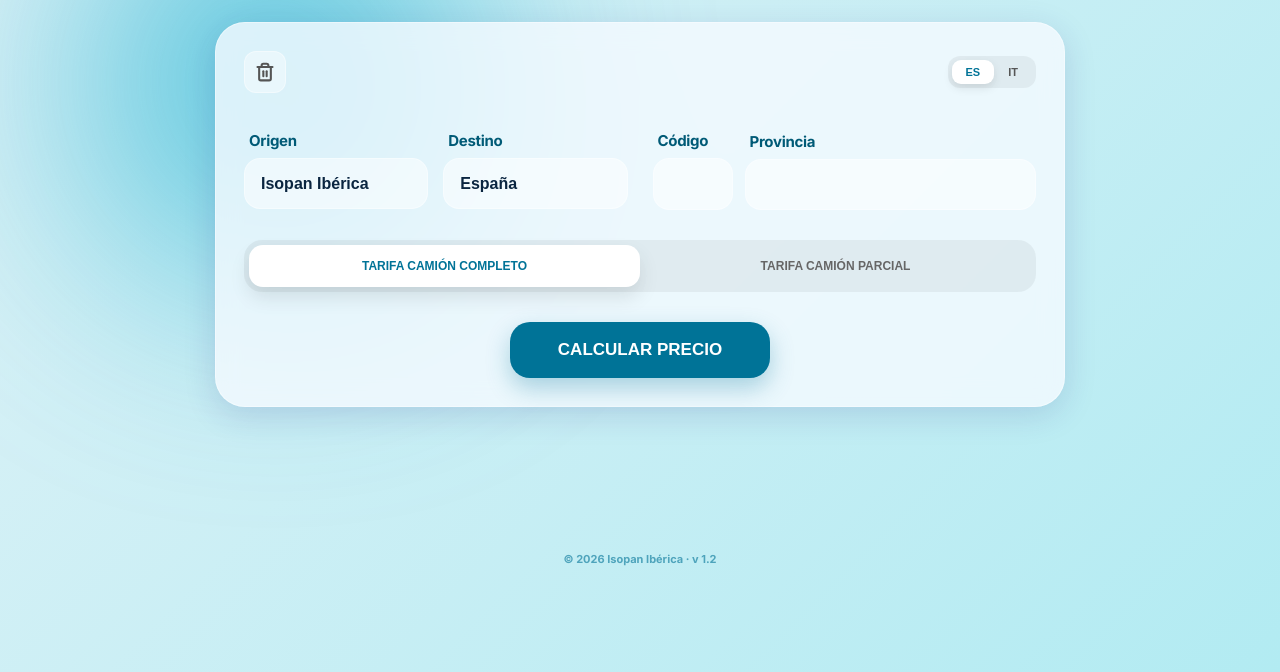
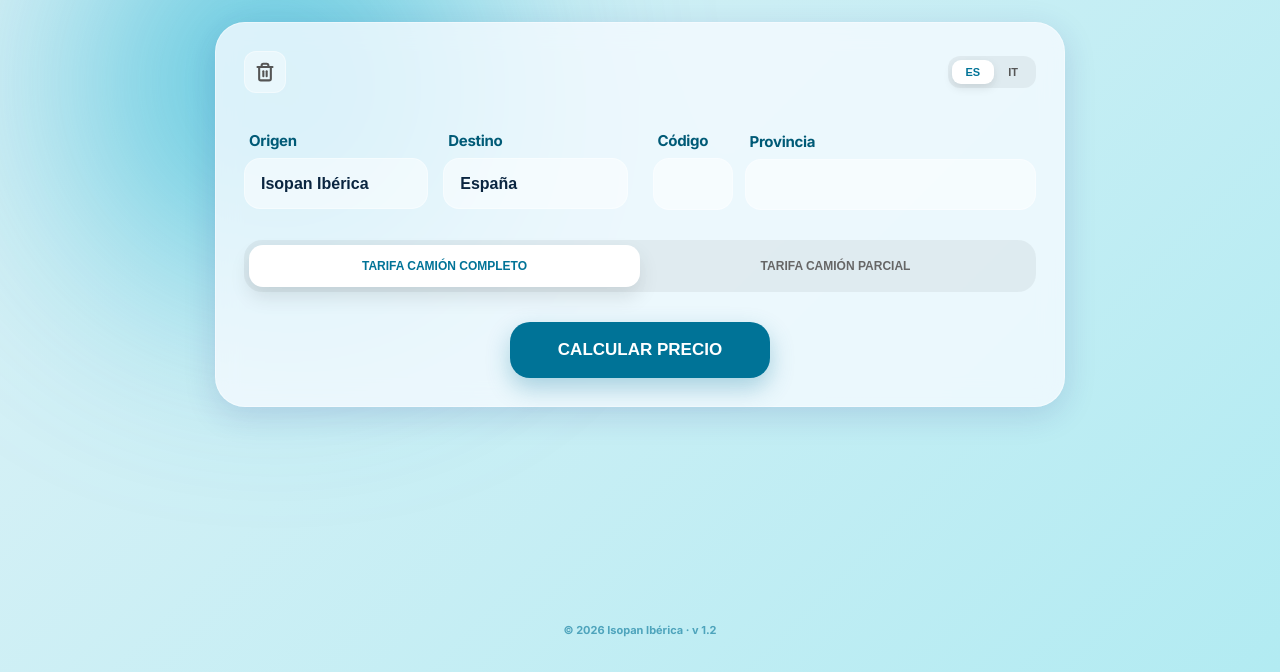
Before and after one commit to alvaromartinezisopan/app-calculadora-envios, a plain HTML site: page index.html in a window 1280 px wide. Shown: the part 128-800 px from the top of the page. Drawn offline with Linux system fonts and the light colour scheme; no server answers.

Commit message:
Update index.html

```diff
--- a/index.html
+++ b/index.html
@@ -52,8 +52,9 @@
         .app-container {
             width: 100%;
             max-width: 420px;
-            padding-bottom: 80px;
+            padding-bottom: 40px;
             z-index: 1;
+            flex: 1;
         }
 
         @media (min-width: 768px) {
@@ -129,7 +130,6 @@
         }
         select:focus, input:focus { background: white; border-color: var(--isopan-blue); }
 
-        /* ESTILO PARA CAMPOS DESACTIVADOS */
         select:disabled, input:disabled {
             opacity: 0.5;
             cursor: not-allowed;
@@ -199,7 +199,15 @@
             width: auto; display: inline-flex; align-items: center; gap: 10px; margin-top: 25px; cursor: pointer;
         }
 
-        footer { margin-top: 40px; text-align: center; font-size: 11px; color: var(--accent); font-weight: 700; opacity: 0.6; }
+        footer {
+            margin-top: auto;
+            padding-bottom: 20px;
+            text-align: center;
+            font-size: 11px;
+            color: var(--accent);
+            font-weight: 700;
+            opacity: 0.6;
+        }
     </style>
 </head>
 <body>
@@ -298,8 +306,8 @@
         let currentData = [], mode = 'full', currentLang = 'es', dynamicCapacities = [];
 
         const translations = {
-            es: { subtitle: "TARIFAS CORPORATIVAS", origin: "Origen", country: "Destino", code: "Código", province: "Provincia", full: "Tarifa camión completo", partial: "Tarifa camión parcial", m2: "Cantidad (m²)", panel: "Familia producto", thickness: "Espesor", calc: "CALCULAR PRECIO", share: "Compartir", loading: "CARGANDO...", cap_text: "Cap. media: ", select: "---" },
-            it: { subtitle: "TARIFFE CORPORATE", origin: "Partenza", country: "Destinazione", code: "Codice", province: "Provincia", full: "Tariffa mezzo completo", partial: "Tariffa mezzo parziale", m2: "Quantità (m²)", panel: "Famiglia productos", thickness: "Spessore", calc: "CALCOLA PREZZO", share: "Condividi", loading: "CARICAMENTO...", cap_text: "Cap. media: ", select: "---" }
+            es: { subtitle: "TARIFAS CORPORATIVAS", origin: "Origen", country: "Destino", code: "Código", province: "Provincia", full: "Tarifa camión completo", partial: "Tarifa camión parcial", m2: "Cantidad (m²)", panel: "Familia producto", thickness: "Espesor", calc: "CALCULAR PRECIO", share: "Compartir", loading: "CARGANDO...", cap_text: "Cap. media: ", select: "---", unit_cost: "Coste unitario: " },
+            it: { subtitle: "TARIFFE CORPORATE", origin: "Partenza", country: "Destinazione", code: "Codice", province: "Provincia", full: "Tariffa mezzo completo", partial: "Tariffa mezzo parziale", m2: "Quantità (m²)", panel: "Famiglia productos", thickness: "Spessore", calc: "CALCOLA PREZZO", share: "Condividi", loading: "CARICAMENTO...", cap_text: "Cap. media: ", select: "---", unit_cost: "Costo unitario: " }
         };
 
         const GIDS = { 'Ibérica': { 'España': '565861240', 'Francia': '1175847860', 'Portugal': '1612817192' }, 'Pozzolo': { 'Francia': '1123279553' } };
@@ -345,7 +353,6 @@
             const inputCode = document.getElementById('prov-code-input');
             const selectProv = document.getElementById('province');
 
-            // DESACTIVAR CAMPOS DURANTE CARGA
             bCalc.disabled = true;
             inputCode.disabled = true;
             selectProv.disabled = true;
@@ -370,7 +377,6 @@
                 syncToCode(); updateThickness();
             } catch (e) { console.error(e); }
             finally {
-                // REACTIVAR CAMPOS AL FINALIZAR
                 bCalc.disabled = false;
                 inputCode.disabled = false;
                 selectProv.disabled = false;
```
